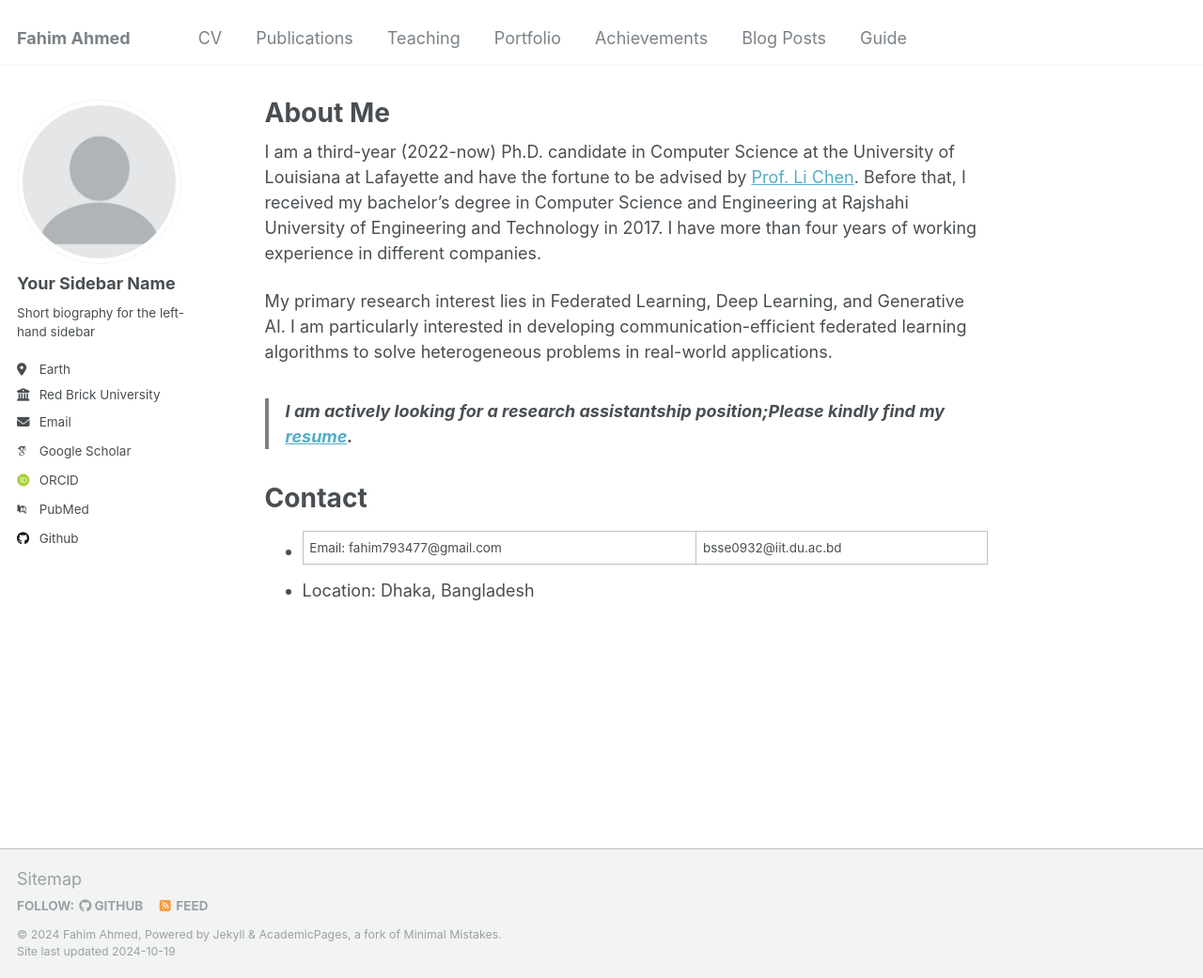
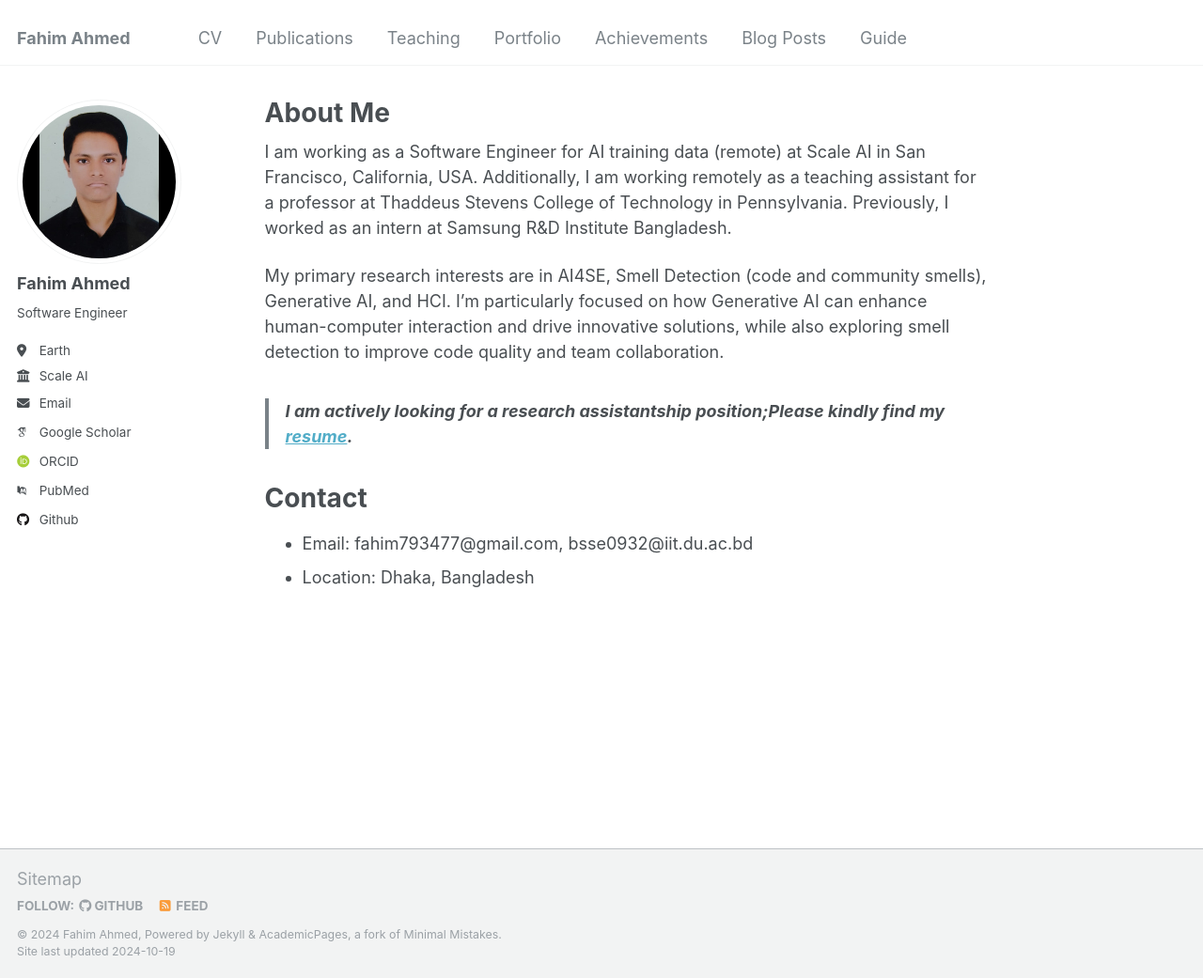
Before and after one commit to gitFahim/Fahim-Ahmed.github.io, a Jekyll site: the page built from _pages/about.md, in a window 1280 px wide and 1041 px high. Shown: the whole window at 94% size. Built offline with Jekyll 4.4.1, drawn with Linux system fonts in a browser that asks for light colours; some web fonts are replaced.

```diff
--- a/_config.yml
+++ b/_config.yml
@@ -12,7 +12,7 @@ title: "Fahim Ahmed"
 title_separator: "-"
 name: &name "Fahim Ahmed"
 description: &description "Software Engineer @ Scale AI"
-url: https://academicpages.github.io # the base hostname & protocol for your site e.g. "https://mmistakes.github.io"
+url: https://gitfahim.github.io/ # the base hostname & protocol for your site e.g. "https://mmistakes.github.io"
 baseurl: "" # the subpath of your site, e.g. "/blog"
 repository: "academicpages/academicpages.github.io"
 
@@ -21,14 +21,14 @@ repository: "academicpages/academicpages.github.io"
 #               Additional customization can be done by editing /_includes/author-profile.html
 author:
   # Biographic information
-  avatar: "profile.png"
-  name: "Your Sidebar Name"
+  avatar: "profilepic.jpg"
+  name: "Fahim Ahmed"
   pronouns: # example: "she/her"
-  bio: "Short biography for the left-hand sidebar"
+  bio: "Software Engineer"
   location: "Earth"
-  employer: "Red Brick University"
+  employer: "Scale AI"
   uri: # URL
-  email: "none@example.org"
+  email: "fahim793477@gmail.com"
 
   # Academic websites
   arxiv: # URL - Update with the correct link to your profile
@@ -40,7 +40,7 @@ author:
   researchgate: # URL
 
   # Repositories and software development
-  github: "academicpages"
+  github: "https://github.com/gitFahim"
   kaggle: # Username
 
   # Social media
--- a/_data/navigation.yml
+++ b/_data/navigation.yml
@@ -7,7 +7,7 @@
 main:
   - title: "CV"
     #url: /cv/
-    url: /files/CV_AC_Fahim_Ahmed.pdf
+    url: https://drive.google.com/file/d/1zp5OiEaAfiNKJQQnSbyB8KZG4s7A6zZV/view?usp=sharing
 
   - title: "Publications"
     url: /publications/
--- a/_pages/about.md
+++ b/_pages/about.md
@@ -8,13 +8,13 @@ redirect_from:
   - /about.html
 ---
 
-I am a third-year (2022-now) Ph.D. candidate in Computer Science at the University of Louisiana at Lafayette and have the fortune to be advised by [Prof. Li Chen](https://lichenut.github.io/). Before that, I received my bachelor's degree in Computer Science and Engineering at Rajshahi University of Engineering and Technology in 2017. I have more than four years of working experience in different companies.
+I am working as a Software Engineer for AI training data (remote) at Scale AI in San Francisco, California, USA. Additionally, I am working remotely as a teaching assistant for a professor at Thaddeus Stevens College of Technology in Pennsylvania. Previously, I worked as an intern at Samsung R&D Institute Bangladesh.
 
-My primary research interest lies in Federated Learning, Deep Learning, and Generative AI. I am particularly interested in developing communication-efficient federated learning algorithms to solve heterogeneous problems in real-world applications.
+My primary research interests are in AI4SE, Smell Detection (code and community smells), Generative AI, and HCI. I’m particularly focused on how Generative AI can enhance human-computer interaction and drive innovative solutions, while also exploring smell detection to improve code quality and team collaboration.
 
-> **I am actively looking for a research assistantship position;Please kindly find my [resume](/files/CV_AC_Fahim_Ahmed.pdf).**
+> **I am actively looking for a research assistantship position;Please kindly find my [resume](https://drive.google.com/file/d/1zp5OiEaAfiNKJQQnSbyB8KZG4s7A6zZV/view?usp=sharing).**
 
 # Contact
 
-- Email: fahim793477@gmail.com | bsse0932@iit.du.ac.bd
+- Email: fahim793477@gmail.com, bsse0932@iit.du.ac.bd
 - Location: Dhaka, Bangladesh
```
Also changed, not shown: images/profilepic.jpg (added).
